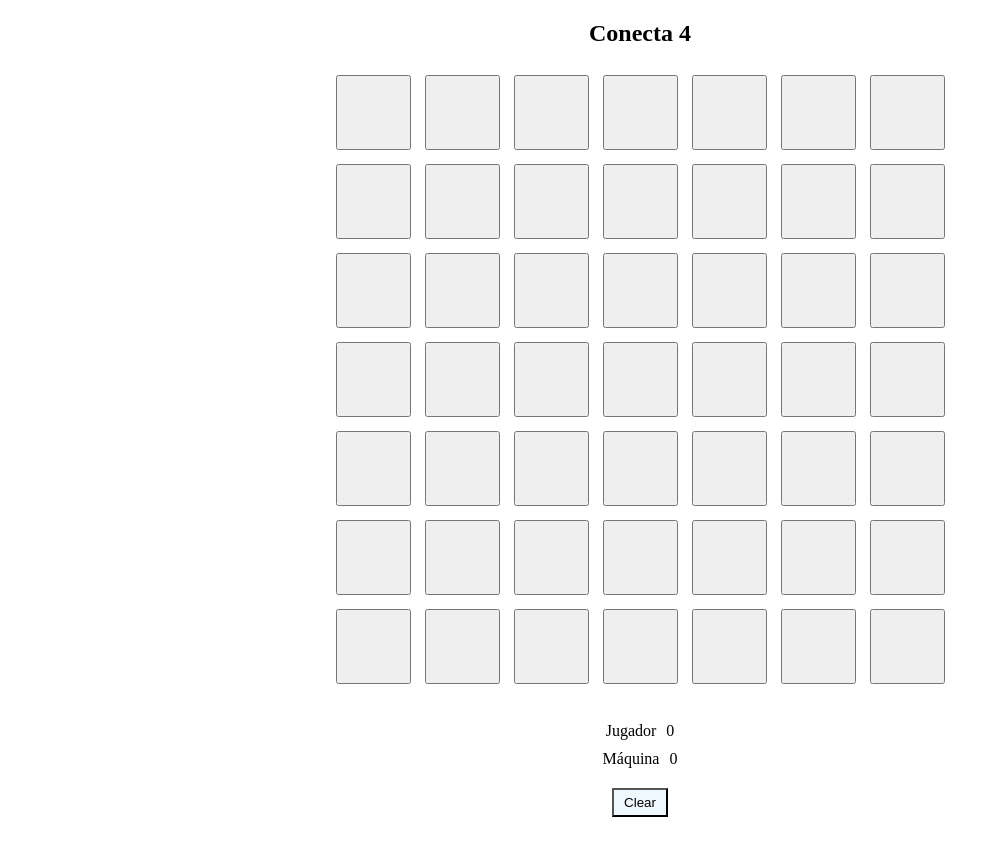
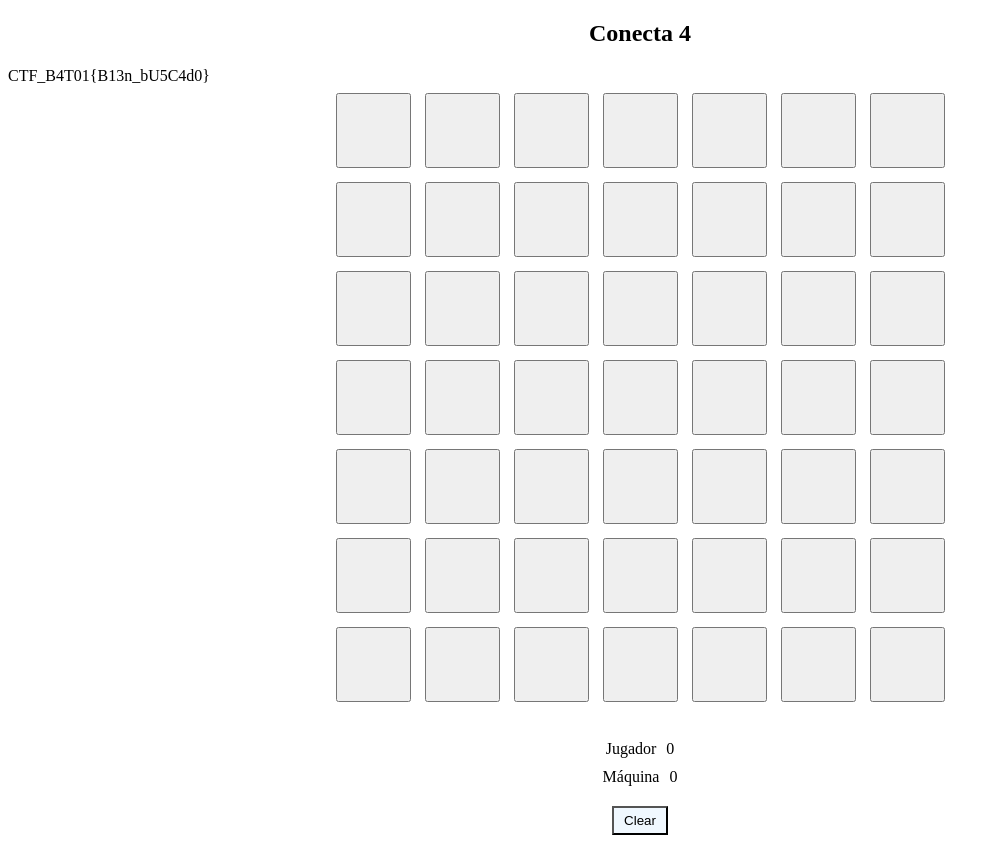
Before and after one commit to rafavillarraso/4enraya, a plain HTML site: page index.html in a window 1280 px wide. Shown: the whole page, without its empty margins (0-1000 px from the left). Drawn offline with Linux system fonts and the light colour scheme.

Commit message:
Añadir última linea de Miguel

```diff
--- a/index.html
+++ b/index.html
@@ -10,6 +10,7 @@
 </head>
 <body>
     <div><h2>Conecta 4</h2></div>
+    <div class=CIPFP>CTF_B4T01{B13n_bU5C4d0}</div>
     <div style="margin-bottom: 30px;">
     <table class="contenedor">
         <tr>
```
